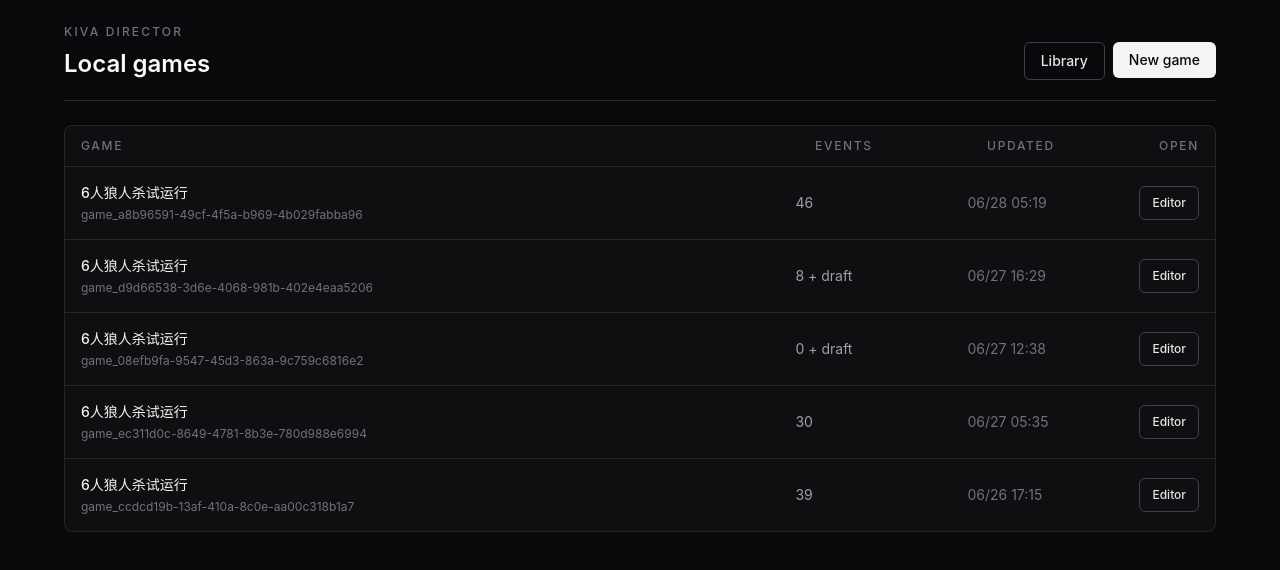
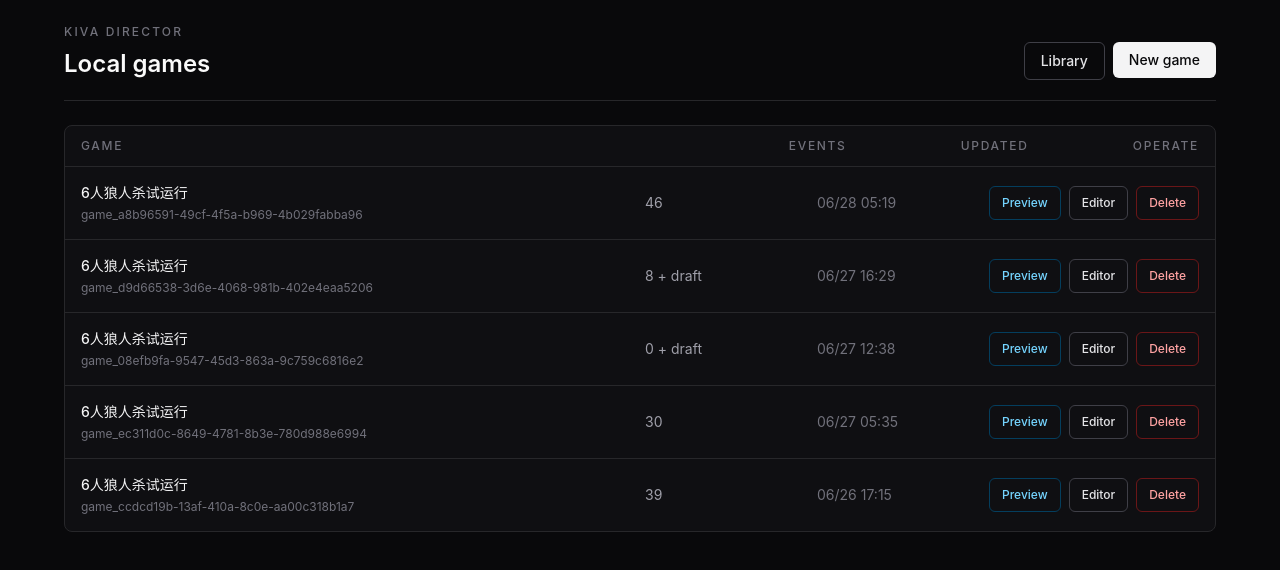
Before and after one commit to fxkt-tech/kiva, a Next.js app: page / in a window 1280 px wide. Shown: the top 570 px of the page. Built offline with nearby package versions, Linux system fonts and the light colour scheme; no server answers.

Commit message:
feat: add home game operations

```diff
--- a/src/app/actions.ts
+++ b/src/app/actions.ts
@@ -16,6 +16,11 @@ const gameActions = createGameActions(createGameRepository(dataDir), {
 
 export async function createGameAction() {
   redirect("/library?tab=presets");
+}
+
+export async function deleteGameAction(gameId: GameId) {
+  await gameActions.deleteGame(gameId);
+  revalidatePath("/");
 }
 
 export async function confirmDraftAction(gameId: GameId) {
--- a/src/app/page.tsx
+++ b/src/app/page.tsx
@@ -1,5 +1,5 @@
 import Link from "next/link";
-import { createGameAction } from "@/app/actions";
+import { createGameAction, deleteGameAction } from "@/app/actions";
 import { createGameActions } from "@/server/game-actions";
 import { createGameRepository } from "@/server/game-repository";
 
@@ -46,7 +46,7 @@ export default async function HomePage() {
             <span>Game</span>
             <span className="hidden sm:block">Events</span>
             <span className="hidden sm:block">Updated</span>
-            <span>Open</span>
+            <span>Operate</span>
           </div>
           {records.length === 0 ? (
             <div className="px-4 py-10 text-sm text-zinc-400">
@@ -78,12 +78,29 @@ export default async function HomePage() {
                   >
                     {formatDate(record.game.updatedAt)}
                   </time>
+                  <div className="flex flex-wrap justify-end gap-2">
+                    <Link
+                      href={`/games/${record.game.id}/preview`}
+                      className="rounded-md border border-sky-900/80 px-3 py-2 text-xs font-medium text-sky-300 transition hover:border-sky-600 hover:text-sky-200"
+                      target="_blank"
+                    >
+                      Preview
+                    </Link>
                     <Link
                       href={`/games/${record.game.id}/editor`}
                       className="rounded-md border border-zinc-700 px-3 py-2 text-xs font-medium text-zinc-200 transition hover:border-zinc-500 hover:text-white"
                     >
                       Editor
                     </Link>
+                    <form action={deleteGameAction.bind(null, record.game.id)}>
+                      <button
+                        type="submit"
+                        className="rounded-md border border-red-900/80 px-3 py-2 text-xs font-medium text-red-300 transition hover:border-red-600 hover:text-red-200"
+                      >
+                        Delete
+                      </button>
+                    </form>
+                  </div>
                 </div>
               ))}
             </div>
--- a/src/server/game-actions.ts
+++ b/src/server/game-actions.ts
@@ -209,6 +209,12 @@ export function createGameActions(
       });
     },
 
+    async deleteGame(gameId: GameId): Promise<void> {
+      return repository.withGameLock(gameId, async () => {
+        await repository.delete(gameId);
+      });
+    },
+
     async rollbackAfter(gameId: GameId, index: number): Promise<GameRecord> {
       validateRollbackIndex(index);
 
--- a/src/server/game-repository.ts
+++ b/src/server/game-repository.ts
@@ -4,6 +4,7 @@ import {
   readFile,
   rename,
   rmdir,
+  unlink,
   writeFile,
 } from "node:fs/promises";
 import { randomUUID } from "node:crypto";
@@ -27,6 +28,7 @@ export type GameRepository = {
   readonly get: (gameId: GameId) => Promise<GameRecord | null>;
   readonly list: () => Promise<readonly GameRecord[]>;
   readonly save: (record: GameRecord) => Promise<void>;
+  readonly delete: (gameId: GameId) => Promise<void>;
   readonly withGameLock: <T>(
     gameId: GameId,
     operation: () => Promise<T>,
@@ -91,6 +93,18 @@ export function createGameRepository(rootDir = "kivdb"): GameRepository {
       await rename(tempPath, targetPath);
     },
 
+    async delete(gameId) {
+      try {
+        await unlink(recordPath(gameId));
+      } catch (error) {
+        if (isNodeError(error) && error.code === "ENOENT") {
+          return;
+        }
+
+        throw error;
+      }
+    },
+
     async withGameLock(gameId, operation) {
       const release = await acquireLock(lockPath(gameId), ensureLocksDir);
       try {
```
Also changed, not shown: 2 other files (tests, documents, lock files or other folders). Lines whose indentation alone changed are shown as unchanged.
